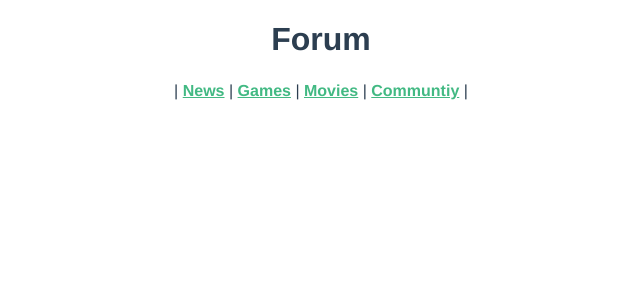
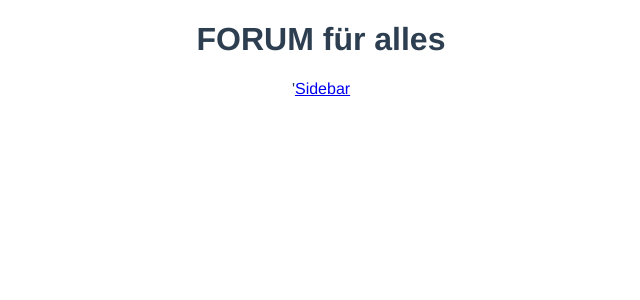
Before and after one commit to DKursat/Forum, a Vue app: page / in a window 1280 px wide. Shown: the top 300 px of the page, without its empty margins (319-959 px from the left). Built offline with nearby package versions, Linux system fonts and the light colour scheme; what @oruga-ui/oruga-next would draw is missing.

Commit message:
Update
App.vue
Sidebar.vue
index.js

```diff
--- a/src/App.vue
+++ b/src/App.vue
@@ -1,14 +1,10 @@
 <template>
 
-  <div class="headline"><h1>Forum</h1></div>
+  <div class="headline"><h1>FORUM für alles</h1></div>
+'<router-link to="/sidebar">Sidebar</router-link>
 
-  <div id="nav">
-  | <router-link to="/">News</router-link> |
-    <router-link to="/">Games</router-link> |
-    <router-link to="/">Movies</router-link> |
-    <router-link to="/">Communtiy</router-link> |
-  </div>
   <router-view/>
+
 </template>
 
 <style>
--- /dev/null
+++ b/src/components/Sidebar.vue
@@ -0,0 +1,41 @@
+<template>
+  <section>
+    <o-sidebar :fullwidth="fullwidth">
+      <o-button v-if="fullwidth" icon-left="times" label="Close" />
+      <img width="128" src="https://avatars2.githubusercontent.com/u/66300512?s=200&v=4" alt="Lightweight UI components for Vue.js" />
+      <h3>Example</h3>
+    </o-sidebar>
+
+
+    <br />
+
+
+  </section>
+</template>
+
+<script>
+  export default {
+    data() {
+      return {
+
+        overlay: false,
+        fullheight: true,
+        fullwidth: false,
+        right: false
+      }
+    }
+  }
+</script>
+<style>
+  .sidebar-page {
+    display: flex;
+    flex-direction: column;
+    width: 100%;
+    min-height: 100%;
+  }
+  .sidebar-layout {
+    display: flex;
+    flex-direction: row;
+    min-height: 100%;
+  }
+</style>
--- a/src/router/index.js
+++ b/src/router/index.js
@@ -7,13 +7,22 @@ const routes = [
     name: 'Home',
     component: Home
   },
-// {
- //   path: '/about',
-  //  name: 'About',
+  {
+    path: '/sidebar',
+    name: 'Sidebar',
+   // route level code-splitting
+    //this generates a separate chunk (about.[hash].js) for this route
+    //which is lazy-loaded when the route is visited.
+    component: () => import(/* webpackChunkName: "about" */ '../components/Sidebar.vue')
+  }
+ //}
+ // {
+ //   path: '/sidebar',
+  //  name: 'Sidebar',
     // route level code-splitting
     // this generates a separate chunk (about.[hash].js) for this route
     // which is lazy-loaded when the route is visited.
-  //  component: () => import(/* webpackChunkName: "about" */ '../views/About.vue')
+  //  component: () => import(/* webpackChunkName: "about" */ '../components/Sidebar.vue')
 
  //}
 ]
```
